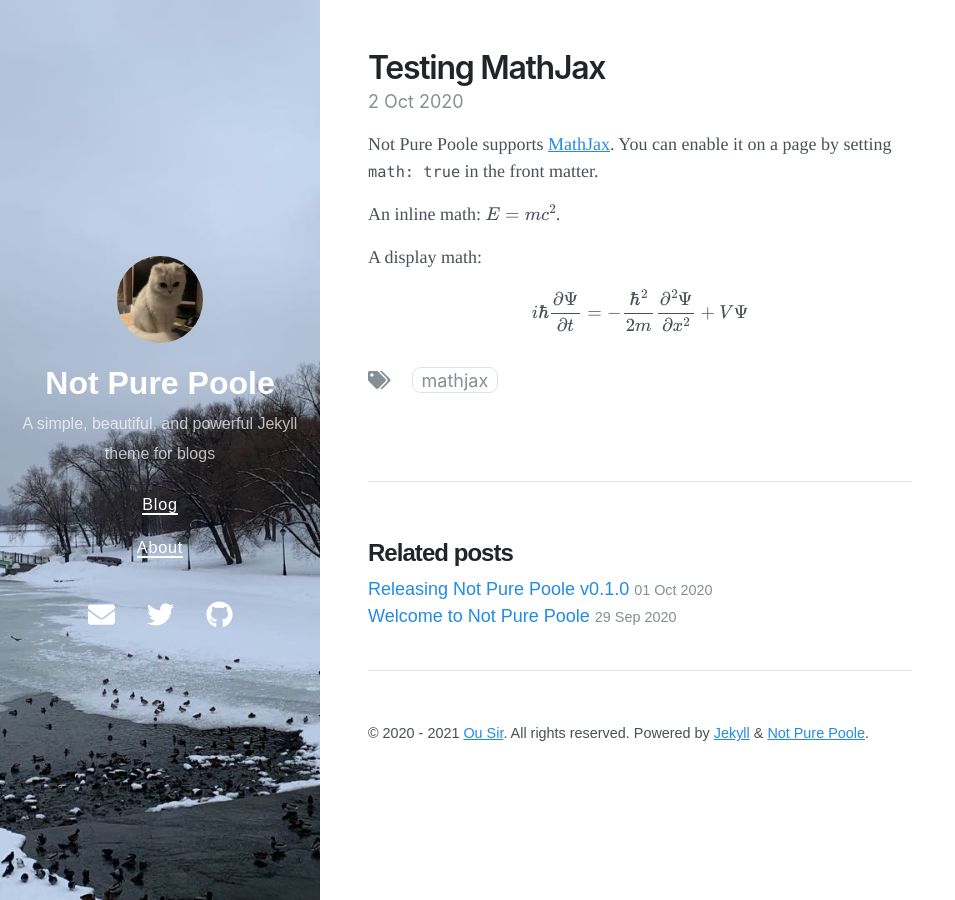
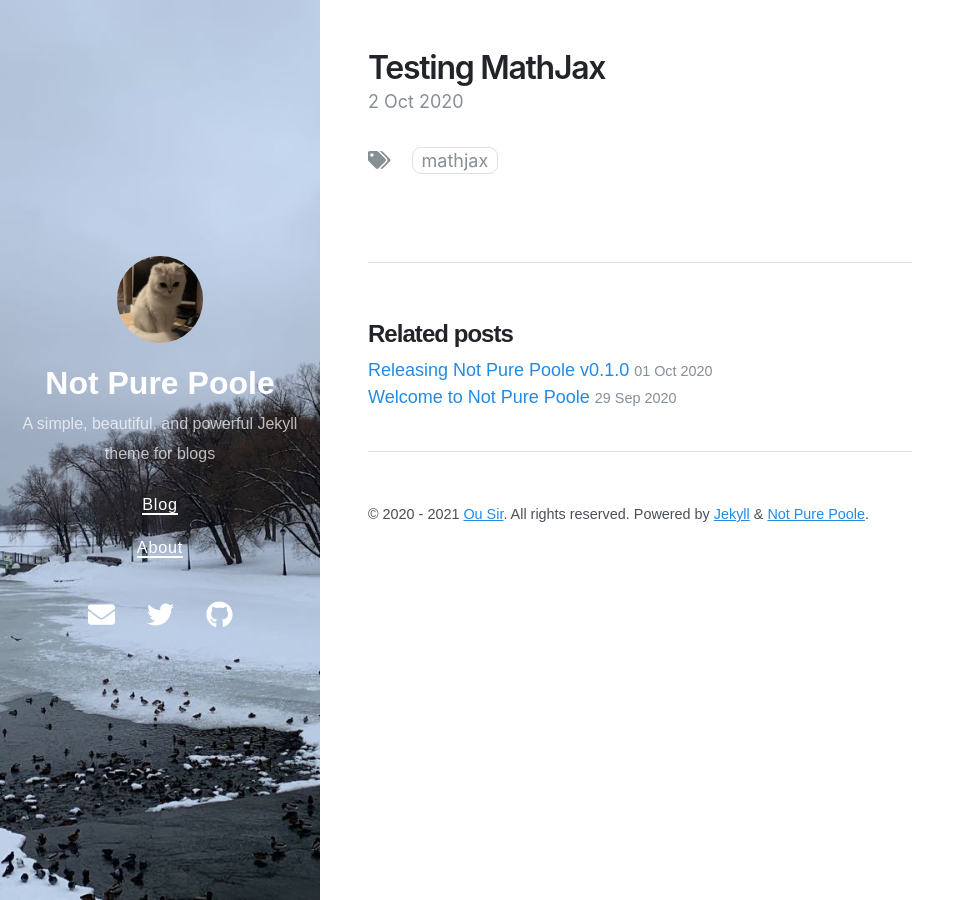
Before and after one commit to ooouuzy/ooouuzy.github.io, a Jekyll site: the page built from _posts/2020-10-02-testing-mathjax.md, in a window 1280 px wide. Shown: the whole page, without its empty margins (0-955 px from the left). Built offline with Jekyll 4.4.1, drawn with Linux system fonts in a browser that asks for light colours; nearby versions of some CDN libraries.

Commit message:
修改文件: _posts/2020-10-02-testing-mathjax.md

```diff
--- a/_posts/2020-10-02-testing-mathjax.md
+++ b/_posts/2020-10-02-testing-mathjax.md
@@ -5,13 +5,3 @@ tags: mathjax
 math: true
 date: 2020-10-02 15:32 +0800
 ---
-Not Pure Poole supports [MathJax](https://www.mathjax.org/). You can enable it on a page by setting `math: true` in the front matter.
-
-An inline math: \\\(E=mc^2\\\).
-
-A display math:
-
-$$
-i\hbar \frac{\partial \Psi}{\partial t} = -\frac{\hbar^2}{2m}
-\frac{\partial^2 \Psi}{\partial x^2} + V \Psi
-$$
```
